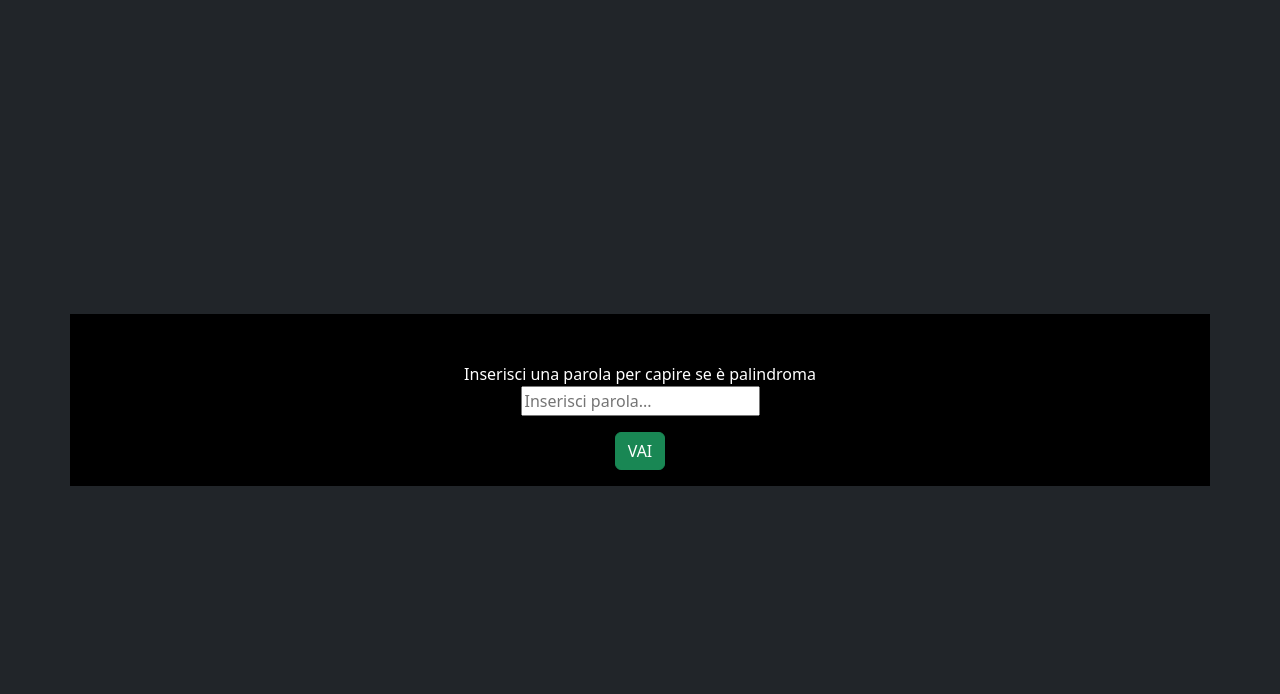
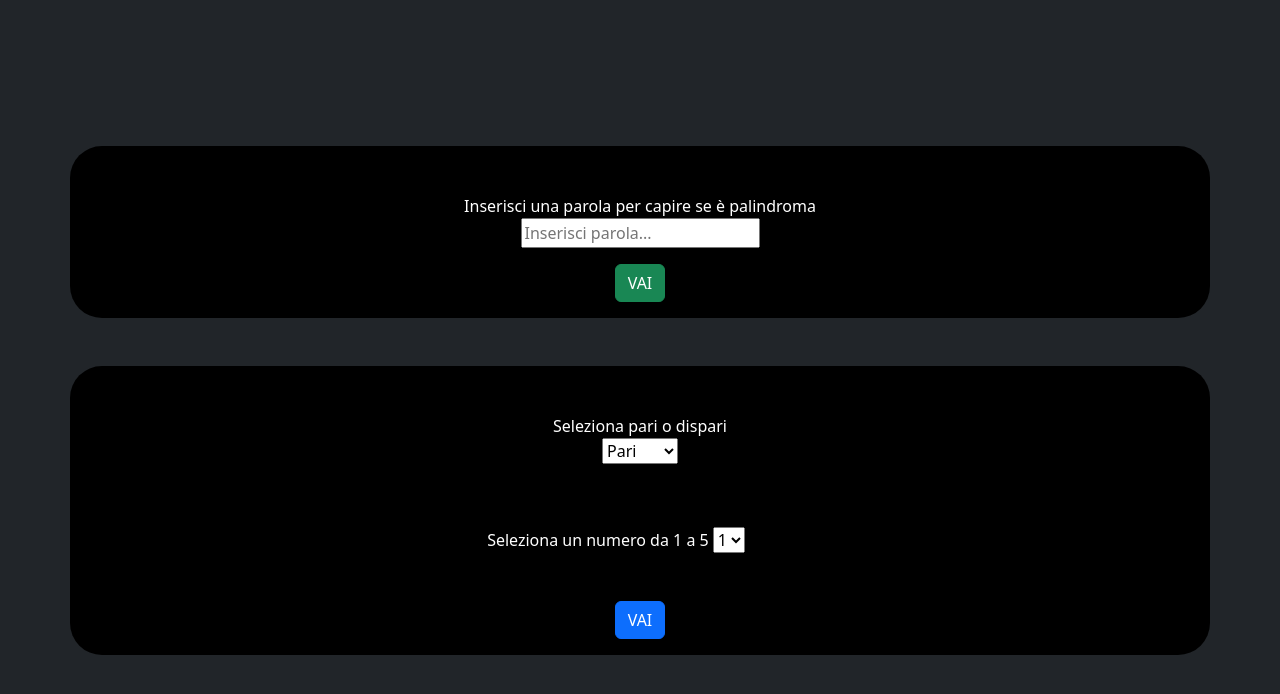
Before and after one commit to NelloRossi97/js-paliedispari, a plain HTML site: page index.html in a window 1280 px wide. Drawn offline with nearby package versions, Linux system fonts and the light colour scheme.

Commit message:
added html for even odd section

```diff
--- a/index.html
+++ b/index.html
@@ -10,11 +10,38 @@
     </head>
     <body class="bg-dark text-white">
         <div class="wrapper vh-100 d-flex flex-column align-items-center align-content-center justify-content-center">
-            <div class="container bg-black d-flex flex-column justify-content-center align-items-center">
+            <div class="container bg-black mb-5 rounded-5 d-flex flex-column justify-content-center align-items-center">
                 <label for="word" class="mt-5">Inserisci una parola per capire se è palindroma</label>
                 <input type="text" name="word" id="word" class="mb-3" placeholder="Inserisci parola...">
                 <button class="btn btn-success mb-3"> VAI </button>
                 <div class="resultWord"></div>
+            </div>
+
+            <div class="container bg-black rounded-5 d-flex flex-column justify-content-center align-items-center">
+                <label for="evenOdd" class="mt-5">Seleziona pari o dispari</label>
+                <select name="evenOdd" id="evenOdd" class="mb-3">
+                    <option value="even">Pari</option>
+                    <option value="odd">Dispari</option>
+                </select>
+                <div class="d-flex align-items-center">
+                    <div class="me-5">
+                        <label for="range" class="mt-5">Seleziona un numero da 1 a 5</label>
+                        <select name="range" id="range" class="mb-5">
+                            <option value="one">1</option>
+                            <option value="two">2</option>
+                            <option value="three">3</option>
+                            <option value="for">4</option>
+                            <option value="five">5</option>
+                        </select>
+                    </div>
+                    <div class="computerNumber">
+
+                    </div>
+                </div>
+
+
+                <button class="btn btn-primary mb-3"> VAI </button>
+                <div class="resultEvenOdd"></div>
             </div>
 
 
--- a/js/script.js
+++ b/js/script.js
@@ -14,5 +14,6 @@ Dichiariamo chi ha vinto.
 const wordBox = document.getElementById('word');
 const btnWord = document.querySelector('.btn-success');
 const resultBox = document.querySelector('.resultWord');
+const btnEvenOdd = document.querySelector('.btn-primary');
 
 btnWord.addEventListener('click', palindrome);
```
